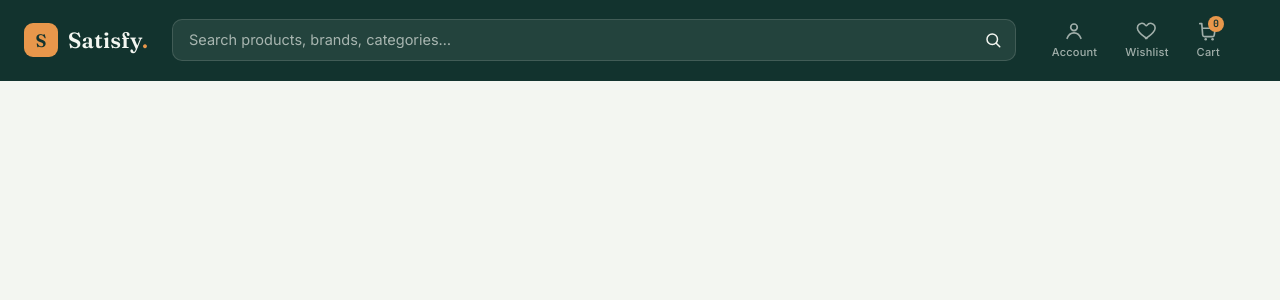
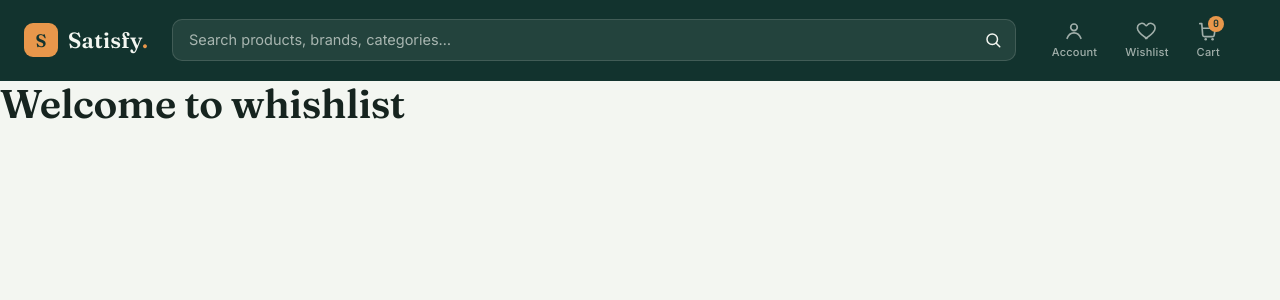
Before and after one commit to Sachinsaine/Ecommerce-react, a React (Vite) app: page /wishlist in a window 1280 px wide. Shown: the top 300 px of the page. Built offline with nearby package versions, Linux system fonts and the light colour scheme; no server answers.

Commit message:
whishlist

```diff
--- a/src/App.jsx
+++ b/src/App.jsx
@@ -4,16 +4,17 @@ import { ContextProvider } from "./ContextProvider";
 import { Homepage } from "./Homepage";
 import { Navbar } from "./Navbar";
 import { MyCart } from "./MyCart";
+import { Wishlist } from "./Wishlist";
 
 function App() {
   return (
     <BrowserRouter>
       <ContextProvider>
         <Navbar />
-
         <Routes>
           <Route path="/" element={<Homepage />} />
           <Route path="/mycart" element={<MyCart />} />
+          <Route path="/wishlist" element={<Wishlist />} />
         </Routes>
       </ContextProvider>
     </BrowserRouter>
--- a/src/Homepage.module.css
+++ b/src/Homepage.module.css
@@ -186,7 +186,6 @@ button {
     color 0.15s ease;
 }
 
-/* ---------- Loading skeleton ---------- */
 .skeletonCard {
   background: var(--paper-dim);
   border: 1px solid var(--line);
--- a/src/MyCart.jsx
+++ b/src/MyCart.jsx
@@ -25,6 +25,7 @@ export const MyCart = () => {
       {cart.length === 0 ? (
         <div className={styles.empty}>
           <span className={styles.emptyIcon}>🛒</span>
+
           <h2 className={styles.emptyTitle}>Your cart is empty</h2>
           <p className={styles.emptySubtitle}>
             Looks like you haven't added anything yet.
--- a/src/Navbar.jsx
+++ b/src/Navbar.jsx
@@ -58,8 +58,8 @@ export const Navbar = () => {
         </form>
 
         <div className={styles.nav__actions}>
-          <a
-            href="/account"
+          <Link
+            to="/whishlist"
             className={styles["nav__icon-btn"]}
             aria-label="Account"
           >
@@ -81,7 +81,7 @@ export const Navbar = () => {
               />
             </svg>
             <span className={styles["nav__icon-label"]}>Account</span>
-          </a>
+          </Link>
 
           <a
             href="/wishlist"
--- /dev/null
+++ b/src/Wishlist.jsx
@@ -0,0 +1,7 @@
+export const Wishlist = () => {
+  return (
+    <div>
+      <h1>Welcome to whishlist</h1>
+    </div>
+  );
+};
```
